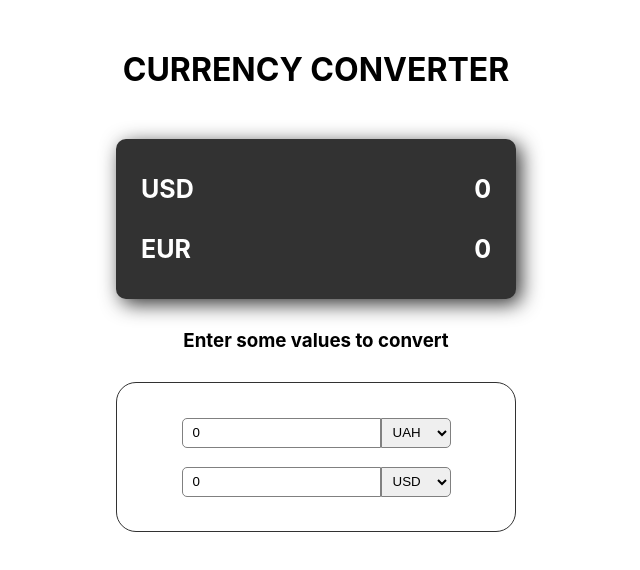
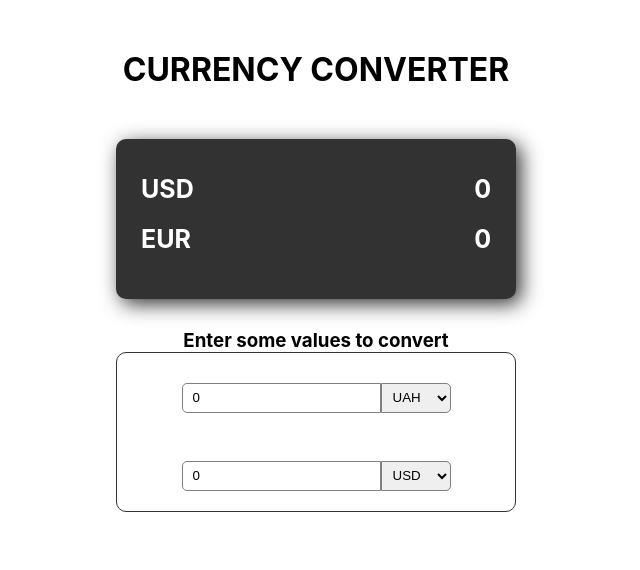
Before and after one commit to yupaziura/test-currency, a React (Create React App) app: page / in a window 1280 px wide. Shown: the top 570 px of the page, without its empty margins (324-964 px from the left). Built offline with nearby package versions, Linux system fonts and the light colour scheme; no server answers.

Commit message:
move box from main app

```diff
--- a/src/App.js
+++ b/src/App.js
@@ -1,6 +1,7 @@
 import './App.css';
 import {useState, useEffect} from 'react';
 import fetchData from './services/GetData';
+import Box from './components/Box/Box'
 
 
 function App() {
@@ -20,20 +21,20 @@ function App() {
   // request
 
 
-useEffect(()=> {
-  fetchData('USD')
-       .then((result) => {
-        setUSD(result);
-        setToCurr(result);
-    })
-}, []);
+// useEffect(()=> {
+//   fetchData('USD')
+//        .then((result) => {
+//         setUSD(result);
+//         setToCurr(result);
+//     })
+// }, []);
 
-useEffect(()=> {
-  fetchData('EUR')
-       .then((result) => {
-        setEUR(result)
-    })
-}, []);
+// useEffect(()=> {
+//   fetchData('EUR')
+//        .then((result) => {
+//         setEUR(result)
+//     })
+// }, []);
 
 
 
@@ -67,7 +68,8 @@ useEffect(()=> {
         <div className="header">
           <h1> CURRENCY CONVERTER</h1>
         </div>
-        <div className="currency">
+        <Box num={1}>
+          <div>
           <div className="currency__pair">
             <div className="currency__value">
               <p>
@@ -91,14 +93,17 @@ useEffect(()=> {
                 {eur}
               </p>
             </div>
-          </div>
+
+
         </div>
+        </div>
+        </Box>
 
       </header>
 
       <h3 className='subtitle'>Enter some values to convert</h3>
 
-      <div className="convert">
+      <Box num = {0}>
         <div className="convert__inputs">
               <input placeholder='0' className='convert__input' type="number" onChange={(e)=>{calcFromInp(e.target.value); }} value={inp} />
               <select className='convert__select' id="" defaultValue={uah} onChange={(e)=>{calcCurrFrom(e.target.value) }}>
@@ -116,7 +121,7 @@ useEffect(()=> {
                 <option value={eur}>EUR</option>
               </select>
             </div>
-      </div>
+      </Box>
     </div>
   );
 }
--- a/src/components/Box/Box.css
+++ b/src/components/Box/Box.css
@@ -0,0 +1,16 @@
+.box{
+    display: flex;
+    justify-content: space-between;
+    flex-direction: column;
+
+    max-width: 400px;
+    min-height: 160px;
+    margin: 0 auto;
+    padding: 25px;
+
+
+    font-size: 25px;
+    font-weight: bold;
+
+    border-radius: 10px;
+  }
--- a/src/components/Box/Box.js
+++ b/src/components/Box/Box.js
@@ -0,0 +1,23 @@
+import './Box.css';
+
+const Box = (props) => {
+
+    const style = props.num === 1?
+
+        {backgroundColor: 'rgb(50, 50, 50)',
+            color: 'white',
+            boxShadow:'5px 5px 20px rgb(50, 50, 50)'
+        }
+        :
+        {border: '1px solid rgb(50, 50, 50)'};
+
+    return (
+        <>
+            <div className="box" style={style} >
+                {props.children}
+            </div>
+        </>
+    )
+}
+
+export default Box;
```
